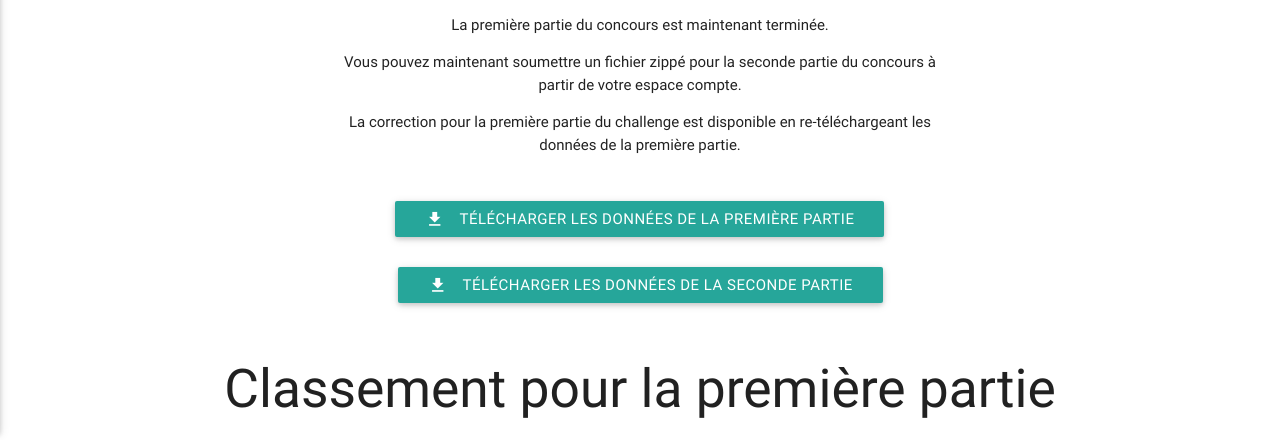
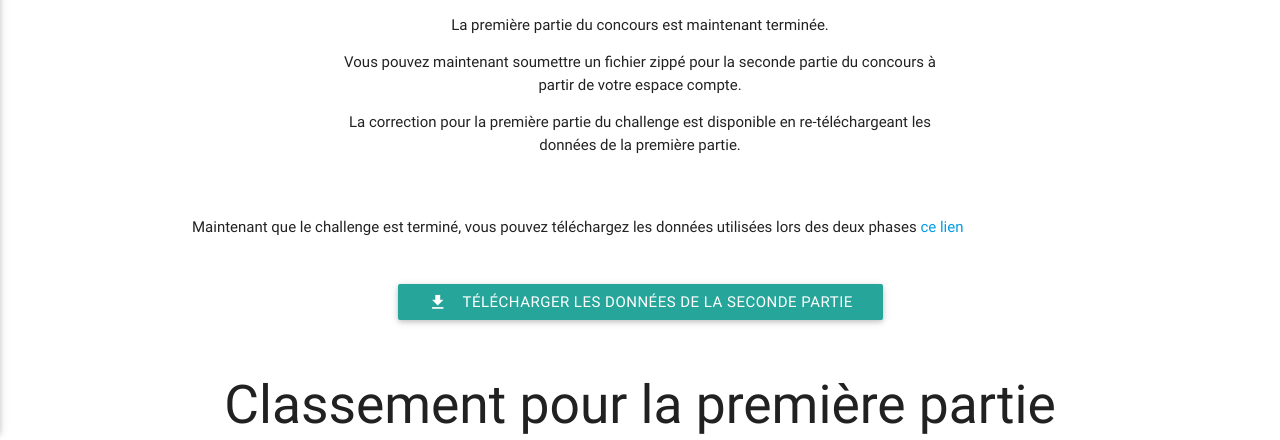
Before and after one commit to OpenBikes/Challenge-2016, a Django app: page / in a window 1280 px wide. Shown: the part 427-867 px from the top of the page. Run offline with Django 3.2, Linux system fonts and the light colour scheme; data that the repository does not hold is empty; parts of the project's set-up code (start-up, migrations or seed data) failed here and were passed over.

Commit message:
Remove download buttons

```diff
--- a/public/templates/public/index.html
+++ b/public/templates/public/index.html
@@ -22,9 +22,7 @@
     </div>
 
     <div class="section">
-      <div class="center container">
-        <a href="{% static 'data/data.zip' %}"  class="waves-effect waves-light btn tooltipped" data-position="top" data-delay="50" data-tooltip="Données pour Toulouse, Paris et Lyon du 1er avril 2016 au 5 octobre 2016"><i class="material-icons left">get_app</i>Télécharger les données de la première partie</a>
-      </div>
+      <p>Maintenant que le challenge est terminé, vous pouvez téléchargez les données utilisées lors des deux phases <a href="https://www.dropbox.com/s/9qy2xbyfi16j0wc/challenge.zip?dl=0">ce lien</a></p>
     </div>
 
     <div class="section">
```
